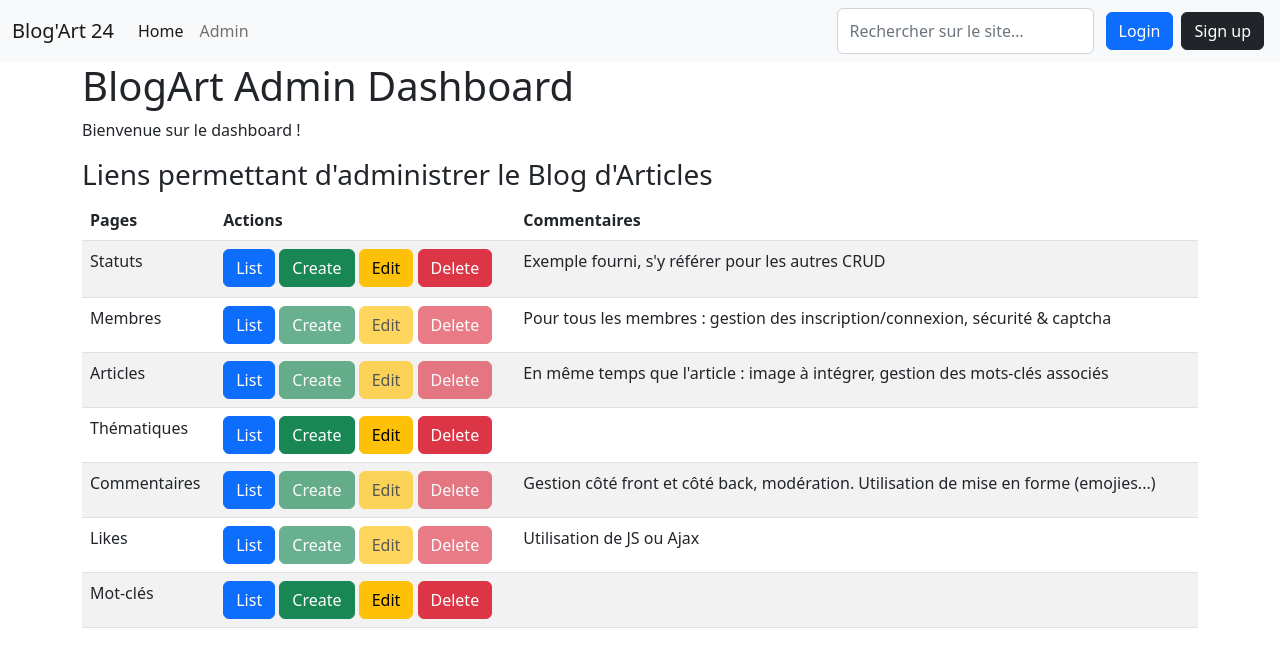
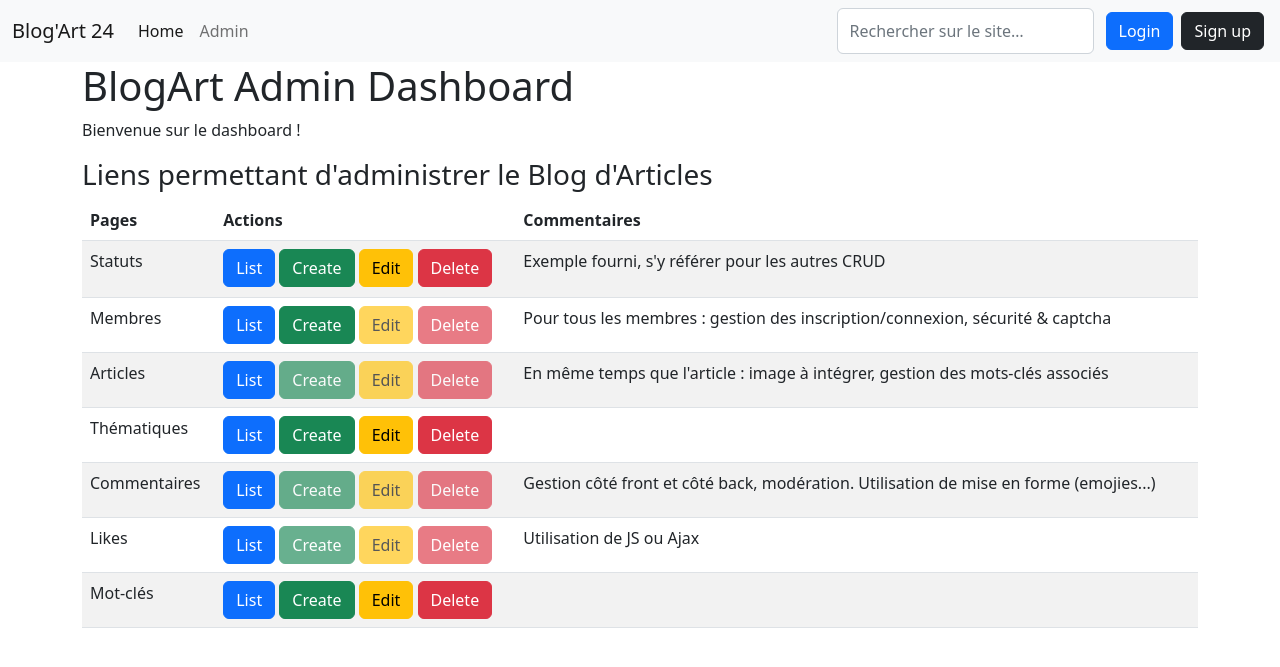
Before and after one commit to LineCab/blogart24, a PHP site: page /dashboard.php in a window 1280 px wide. Shown: the top 667 px of the page. Run offline with PHP 8.4, Linux system fonts and the light colour scheme; a stand-in replaces the project's code that opens the database connection.

Commit message:
ugfugf
jhvhgv

```diff
--- a/views/backend/dashboard.php
+++ b/views/backend/dashboard.php
@@ -38,7 +38,7 @@ include '../../header.php';
                             <td>Membres</td>
                             <td>
                                 <a href="/views/backend/members/list.php" class="btn btn-primary">List</a>
-                                <a href="/views/backend/members/create.php" class="btn btn-success disabled">Create</a>
+                                <a href="/views/backend/members/create.php" class="btn btn-success">Create</a>
                                 <a href="/views/backend/members/edit.php" class="btn btn-warning disabled">Edit</a>
                                 <a href="/views/backend/members/delete.php" class="btn btn-danger disabled">Delete</a>
                             </td>
```
